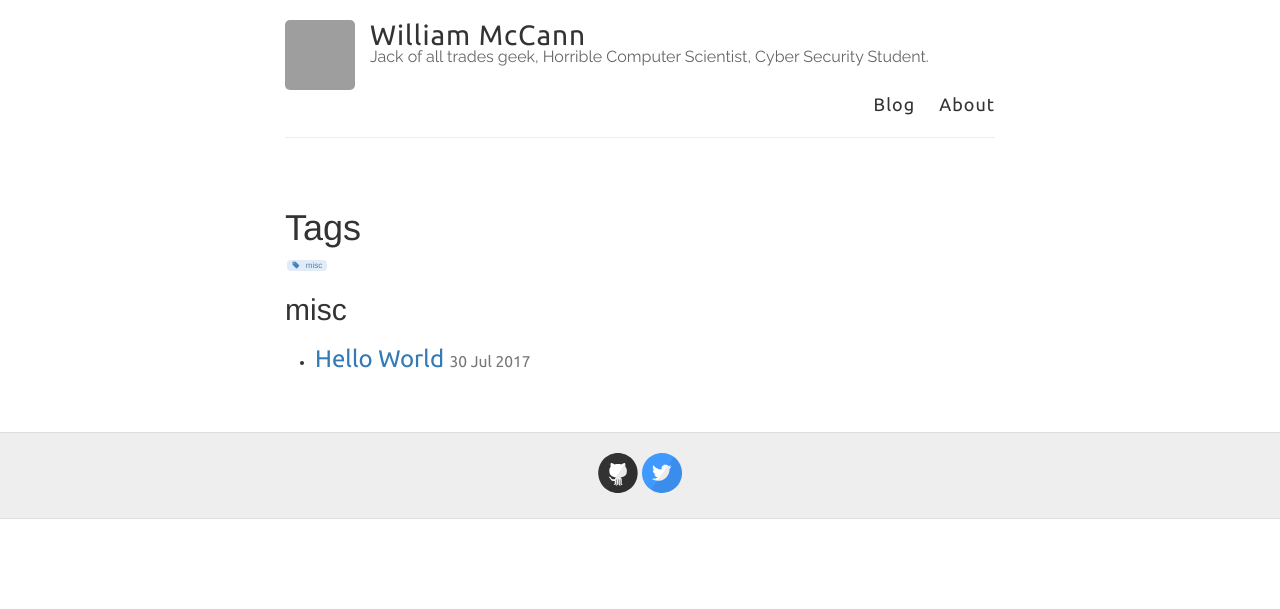
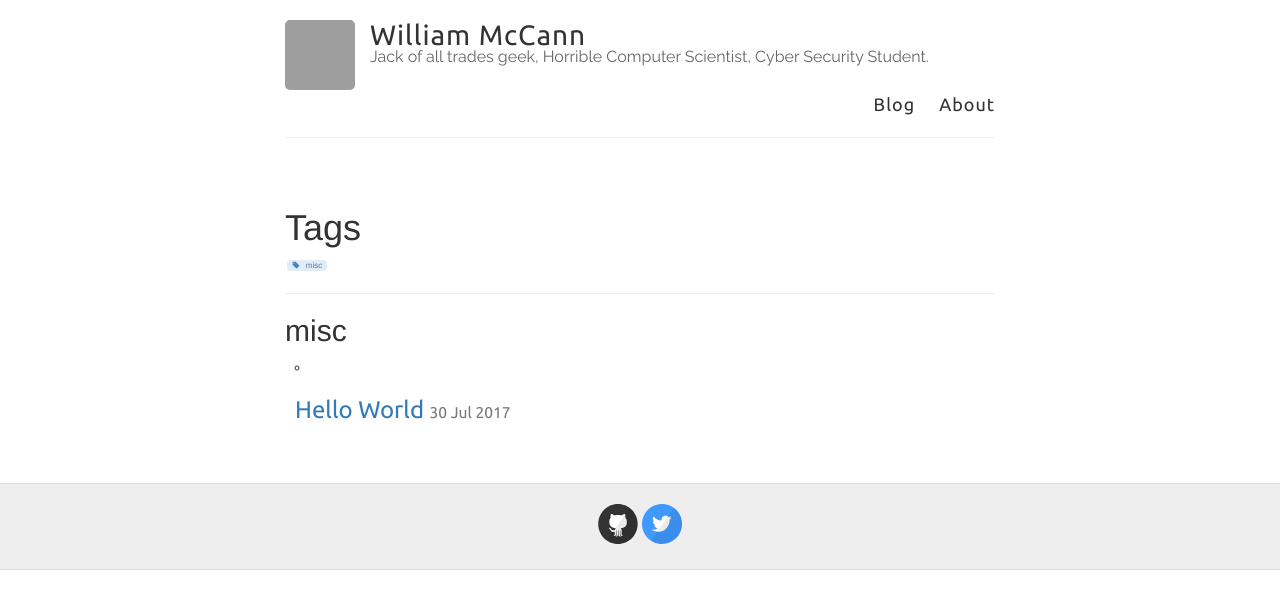
Before and after one commit to wjmccann/wjmccann.github.io, a Jekyll site: the page built from blog/tags.html, in a window 1280 px wide. Shown: the top 609 px of the page. Built offline with Jekyll 4.4.1, drawn with Linux system fonts in a browser that asks for light colours; nearby versions of some CDN libraries; grey boxes are pictures that could not be loaded.

Commit message:
Update tags.html

```diff
--- a/blog/tags.html
+++ b/blog/tags.html
@@ -44,7 +44,8 @@ The purpose of this snippet is to list all the tags you have in your site.
 	<a href="#{{ tag | slugify }}" class="post-tag"> {{ tag }} </a>
 {% endfor %}
 </div>
-</div>
+<hr/>
+ <div class="tags-expo-section">
 
 {% comment %}
 =======================
@@ -68,3 +69,5 @@ The purpose of this snippet is to list all your posts posted with a certain tag.
 	 {% endfor %}
 	</ul>
 {% endfor %}
+	</div>
+</div>
```
